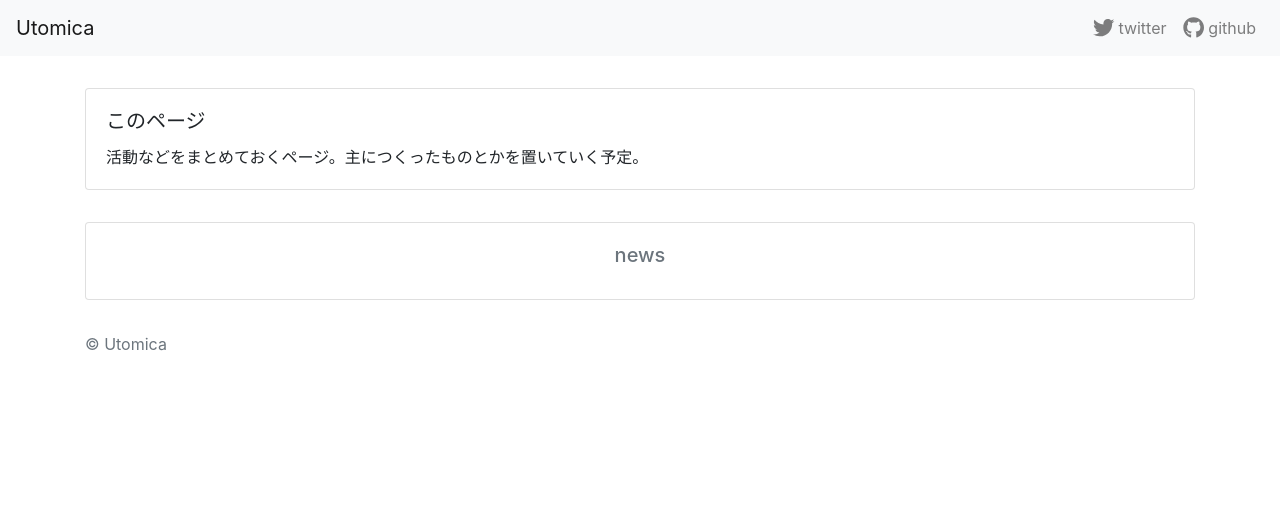
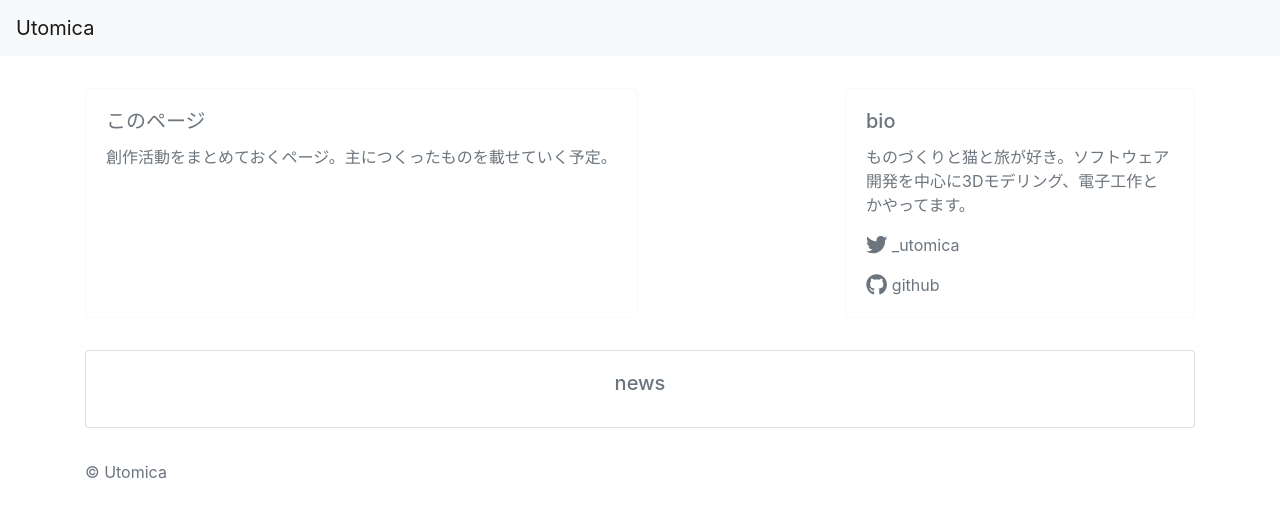
Before and after one commit to miokato/Monooki, a Django app: page / in a window 1280 px wide. Shown: the top 518 px of the page. Run offline with Django 3.2, Linux system fonts and the light colour scheme; data that the repository does not hold is empty; some libraries are stand-ins or nearby versions.

Commit message:
Update design

```diff
--- a/templates/nav.html
+++ b/templates/nav.html
@@ -13,12 +13,6 @@
     <ul class="navbar-nav mr-auto mt-2 mt-lg-0">
     </ul>
     <ul class="navbar-nav my-2 my-lg-0">
-      <li class="nav-item">
-        <a class="nav-link" href="https://twitter.com/_utomica"><i class="fab fa-twitter fa-lg"></i> twitter</a>
-      </li>
-      <li class="nav-item">
-        <a class="nav-link" href="https://github.com/miokato"><i class="fab fa-github fa-lg"></i> github</a>
-      </li>
     </ul>
   </div>
 </nav>
--- a/templates/toppage/home.html
+++ b/templates/toppage/home.html
@@ -7,12 +7,33 @@
 
 
     <!-- ヘッダー -->
-    <div class="card" style="margin-top: 2em">
-      <div class="card-body">
-        <h5 class="card-title">このページ</h5>
-        <p class="card-text">
-          活動などをまとめておくページ。主につくったものとかを置いていく予定。
-        </p>
+    <div class="row">
+      <div class="col-lg-8 d-flex">
+        <div class="card border-light" style="margin-top: 2em">
+          <div class="card-body">
+            <h5 class="card-title text-muted">このページ</h5>
+            <p class="card-text text-muted">
+              創作活動をまとめておくページ。主につくったものを載せていく予定。
+            </p>
+          </div>
+        </div>
+      </div>
+      <div class="col-lg-4 d-flex">
+        <div class="card border-light" style="margin-top: 2em">
+          <div class="card-body">
+            <h5 class="card-title text-muted">bio</h5>
+            <p class="card-text text-muted">
+              ものづくりと猫と旅が好き。ソフトウェア開発を中心に3Dモデリング、電子工作とかやってます。
+            </p>
+            <p class="card-text">
+              <a class="text-muted" href="https://twitter.com/_utomica"><i class="fab fa-twitter fa-lg"></i> _utomica</a>
+            </p>
+            <p class="card-text text-muted">
+              <a class="text-muted" href="https://github.com/miokato"><i class="fab fa-github fa-lg"></i> github</a>
+            </p>
+          </div>
+        </div>
+
       </div>
     </div>
 
```
